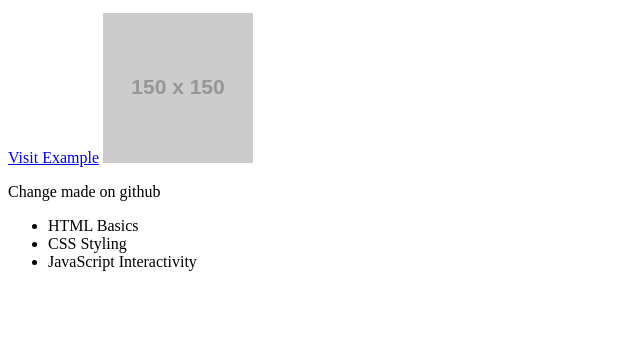
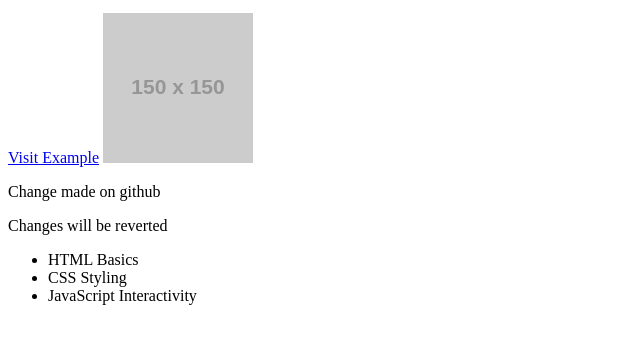
Before and after one commit to avnesh-smarsh/my-awesome-project, a plain HTML site: page index.html in a window 1280 px wide. Shown: the part 101-444 px from the top of the page, without its empty margins (0-640 px from the left). Drawn offline with Linux system fonts and the light colour scheme; placeholder pictures from the web are drawn by us.

Commit message:
Temporary line added

```diff
--- a/index.html
+++ b/index.html
@@ -11,6 +11,7 @@
     <a href="https://www.example.com" target="_blank">Visit Example</a>
     <img src="https://via.placeholder.com/150" alt="Placeholder Image">
     <p>Change made on github</p>
+     <p>Changes will be reverted</p>
     <ul>
         <li>HTML Basics</li>
         <li>CSS Styling</li>
```
